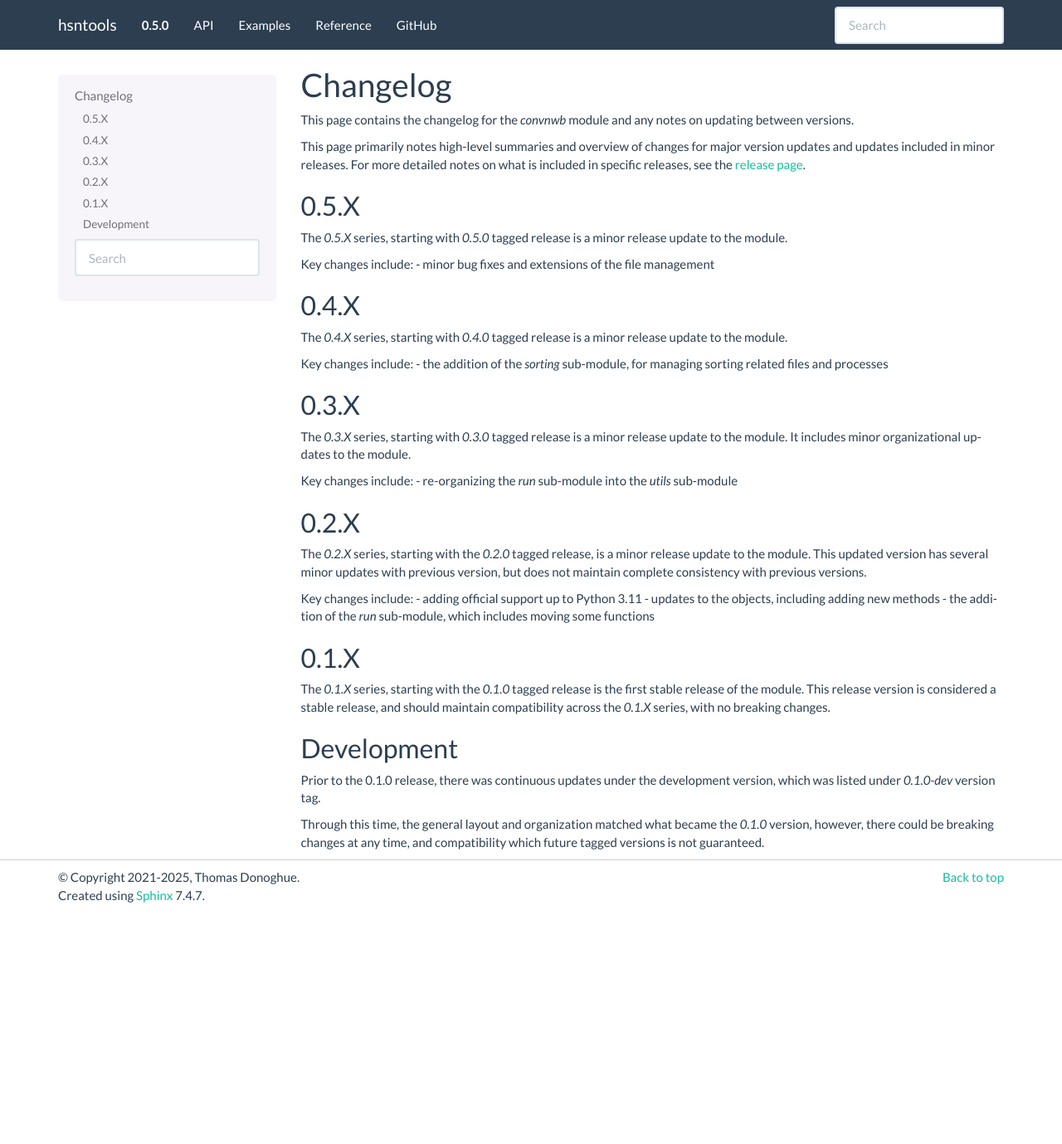
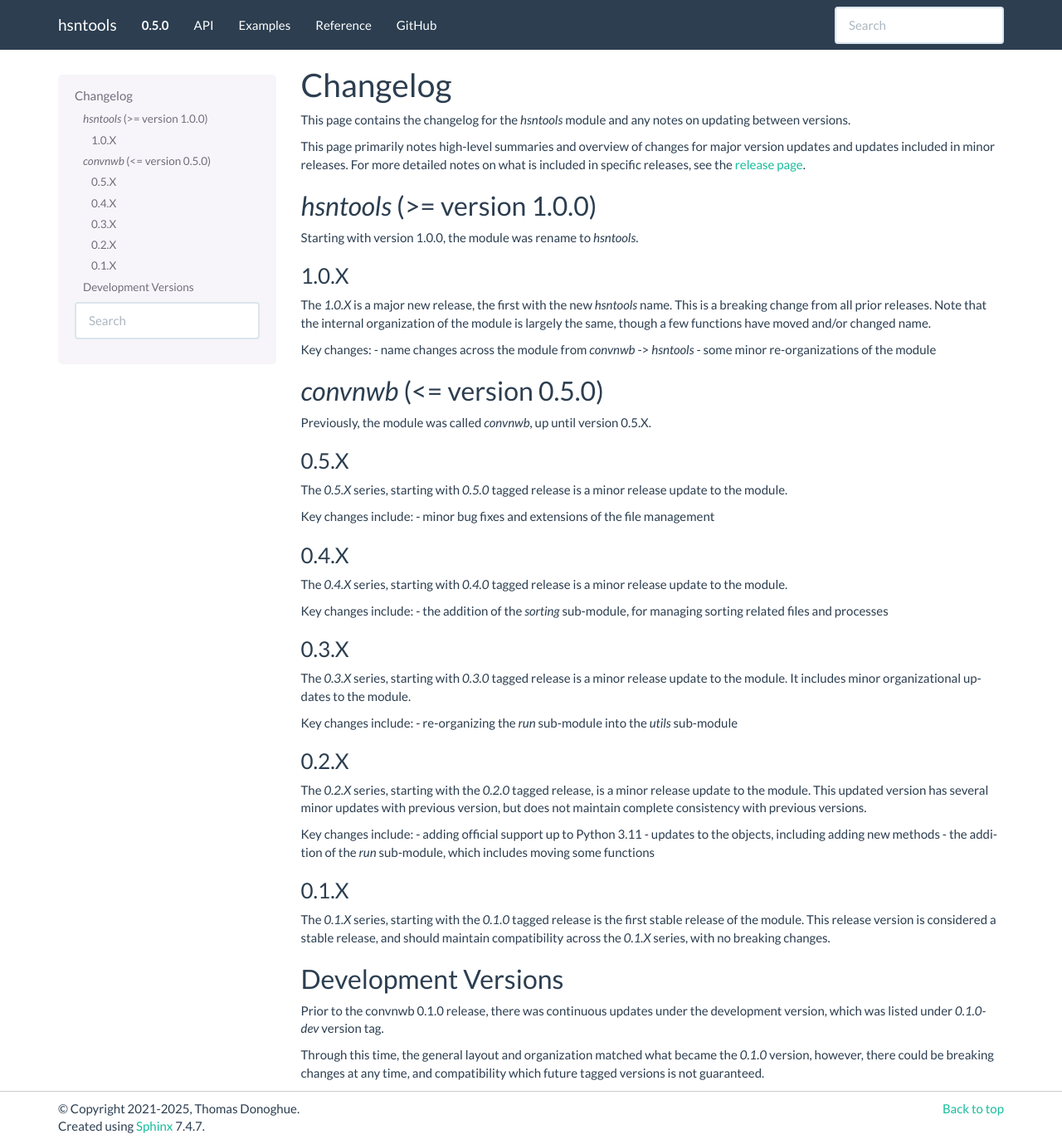
Before and after one commit to HSNPipeline/hsntools, a Sphinx documentation site: the page built from doc/changelog.rst, in a window 1280 px wide and 1379 px high. Shown: the whole window at 83% size. Built offline with Sphinx 7.4.7, drawn with Linux system fonts in a browser that asks for light colours; pages that are not in the unit, such as notebooks, are missing from menus; the version number is read from the project's files by our own code.

Commit message:
update changelog

```diff
--- a/doc/changelog.rst
+++ b/doc/changelog.rst
@@ -1,15 +1,35 @@
 Changelog
 =========
 
-This page contains the changelog for the `convnwb` module and any notes on updating between versions.
+This page contains the changelog for the `hsntools` module and any notes on updating between versions.
 
 This page primarily notes high-level summaries and overview of changes for major version updates and
 updates included in minor releases.
 For more detailed notes on what is included in specific releases,
-see the `release page <https://github.com/HSUpipeline/convnwb/releases>`_.
+see the `release page <https://github.com/HSUpipeline/hsntools/releases>`_.
+
+`hsntools` (>= version 1.0.0)
+-----------------------------
+
+Starting with version 1.0.0, the module was rename to `hsntools`.
+
+1.0.X
+~~~~~
+
+The `1.0.X` is a major new release, the first with the new  `hsntools` name. This is a breaking change from all prior releases.
+Note that the internal organization of the module is largely the same, though a few functions have moved and/or changed name.
+
+Key changes:
+- name changes across the module from `convnwb` -> `hsntools`
+- some minor re-organizations of the module
+
+`convnwb` (<= version 0.5.0)
+----------------------------
+
+Previously, the module was called `convnwb`, up until version 0.5.X.
 
 0.5.X
------
+~~~~~
 
 The `0.5.X` series, starting with `0.5.0` tagged release is a minor release update to
 the module.
@@ -18,7 +38,7 @@ Key changes include:
 - minor bug fixes and extensions of the file management
 
 0.4.X
------
+~~~~~
 
 The `0.4.X` series, starting with `0.4.0` tagged release is a minor release update
 to the module.
@@ -27,7 +47,7 @@ Key changes include:
 - the addition of the `sorting` sub-module, for managing sorting related files and processes
 
 0.3.X
------
+~~~~~
 
 The `0.3.X` series, starting with `0.3.0` tagged release is a minor release update to the
 module. It includes minor organizational updates to the module.
@@ -36,7 +56,7 @@ Key changes include:
 - re-organizing the `run` sub-module into the `utils` sub-module
 
 0.2.X
------
+~~~~~
 
 The `0.2.X` series, starting with the `0.2.0` tagged release, is a minor release update
 to the module. This updated version has several minor updates with
@@ -48,16 +68,16 @@ Key changes include:
 - the addition of the `run` sub-module, which includes moving some functions
 
 0.1.X
------
+~~~~~
 
 The `0.1.X` series, starting with the `0.1.0` tagged release is the first stable release
 of the module. This release version is considered a stable release, and should maintain
 compatibility across the `0.1.X` series, with no breaking changes.
 
-Development
------------
+Development Versions
+--------------------
 
-Prior to the 0.1.0 release, there was continuous updates under the development version,
+Prior to the convnwb 0.1.0 release, there was continuous updates under the development version,
 which was listed under `0.1.0-dev` version tag.
 
 Through this time, the general layout and organization matched what became the `0.1.0` version,
```
